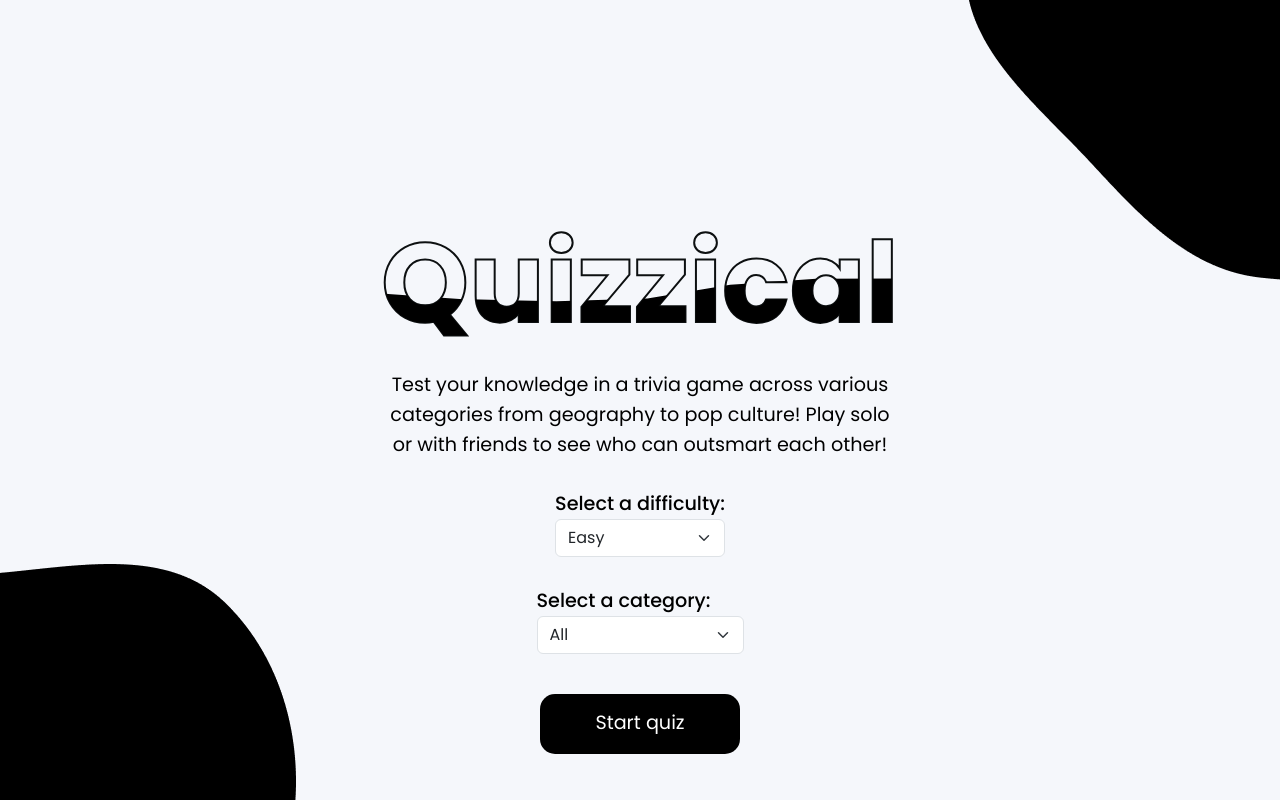
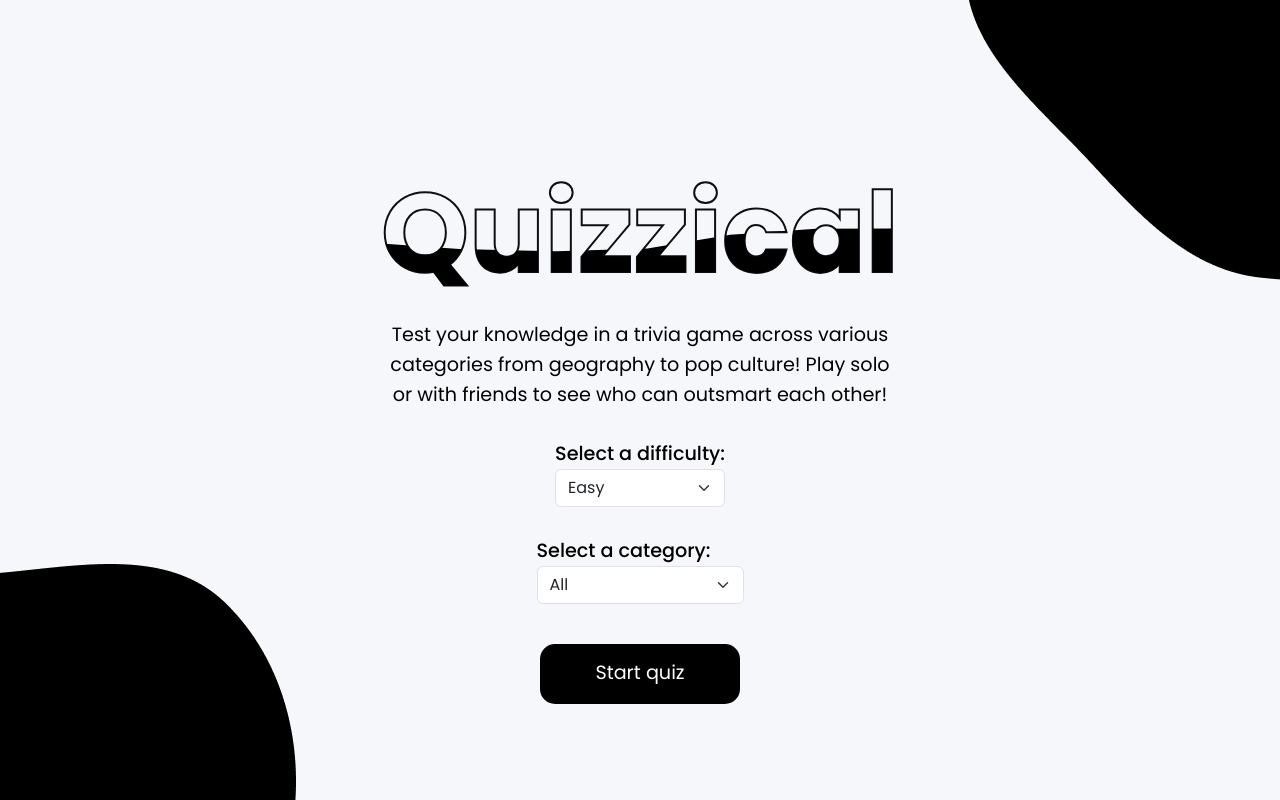
Before and after one commit to steph-xue/quizzical, a React (Vite) app: page / in a window 1280 px wide. Built offline with nearby package versions, Linux system fonts and the light colour scheme.

Commit message:
adjust title screen

```diff
--- a/src/style.css
+++ b/src/style.css
@@ -48,7 +48,7 @@ body {
   align-items: center;
   height: 100vh;
   width: 100vw;
-  padding-top: 350px;
+  padding-top: 300px;
 }
 
 .description {
```
